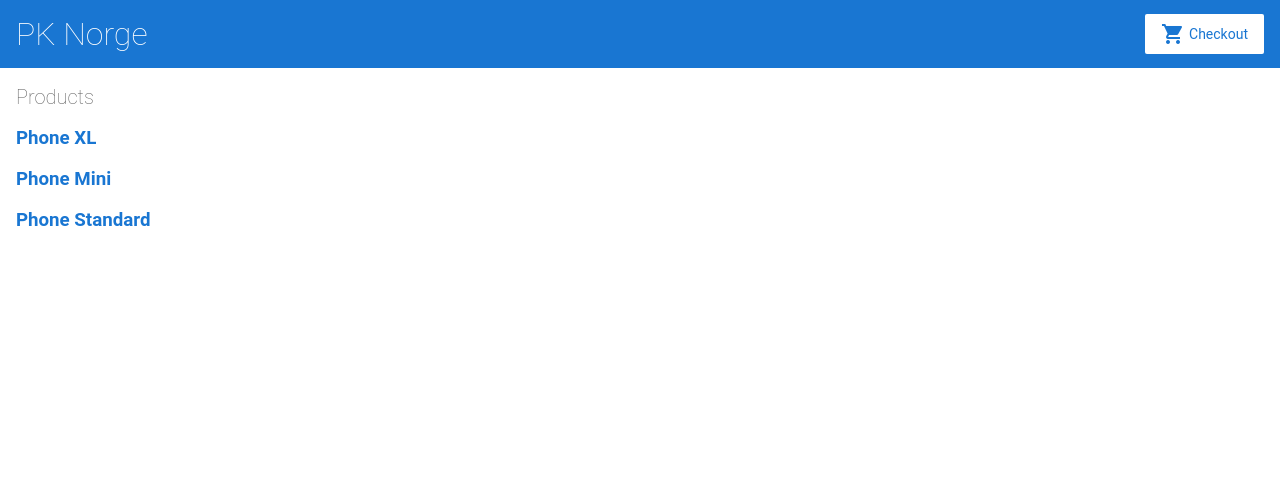
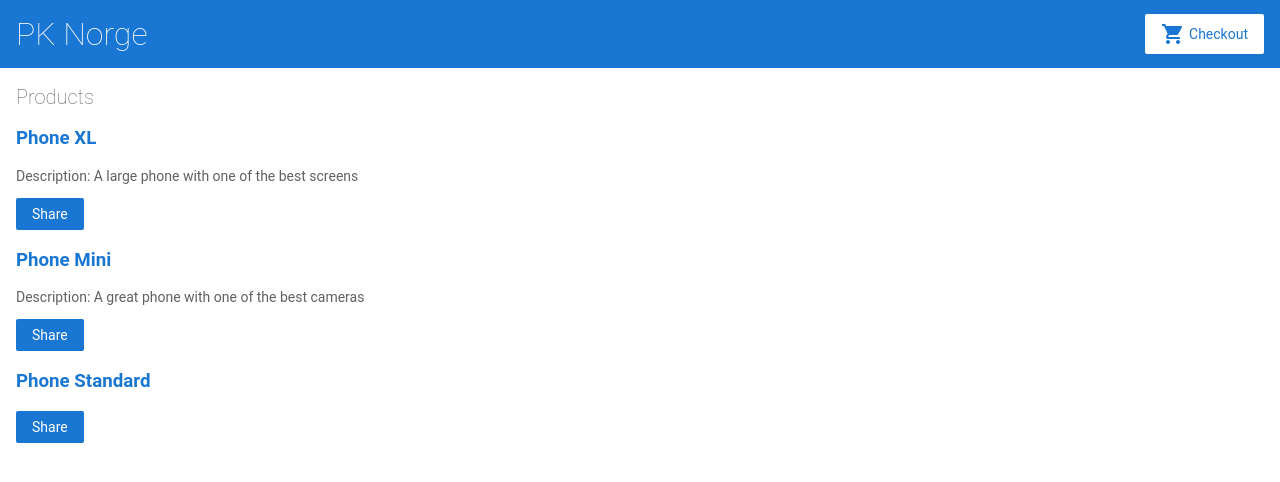
Before and after one commit to zfilm/angular-1rsqqr, an Angular app: page / in a window 1280 px wide. Shown: the top 482 px of the page. Built offline with nearby package versions, Linux system fonts and the light colour scheme.

Commit message:
1 file modified

```diff
--- a/src/app/product-list/product-list.component.html
+++ b/src/app/product-list/product-list.component.html
@@ -4,10 +4,18 @@
 <div *ngFor="let product of products">
 
 <h3>
-  <a [title]="product.name + ' details'">
-  {{ product.name }}
-  </a>
-</h3>
+    <a [title]="product.name + ' details'">
+      {{ product.name }}
+    </a>
+  </h3>
+
+  <p *ngIf="product.description">
+    Description: {{ product.description }}
+  </p>
+
+  <button (click)="share()">
+    Share
+  </button>
 
 </div>
 <!--
```
